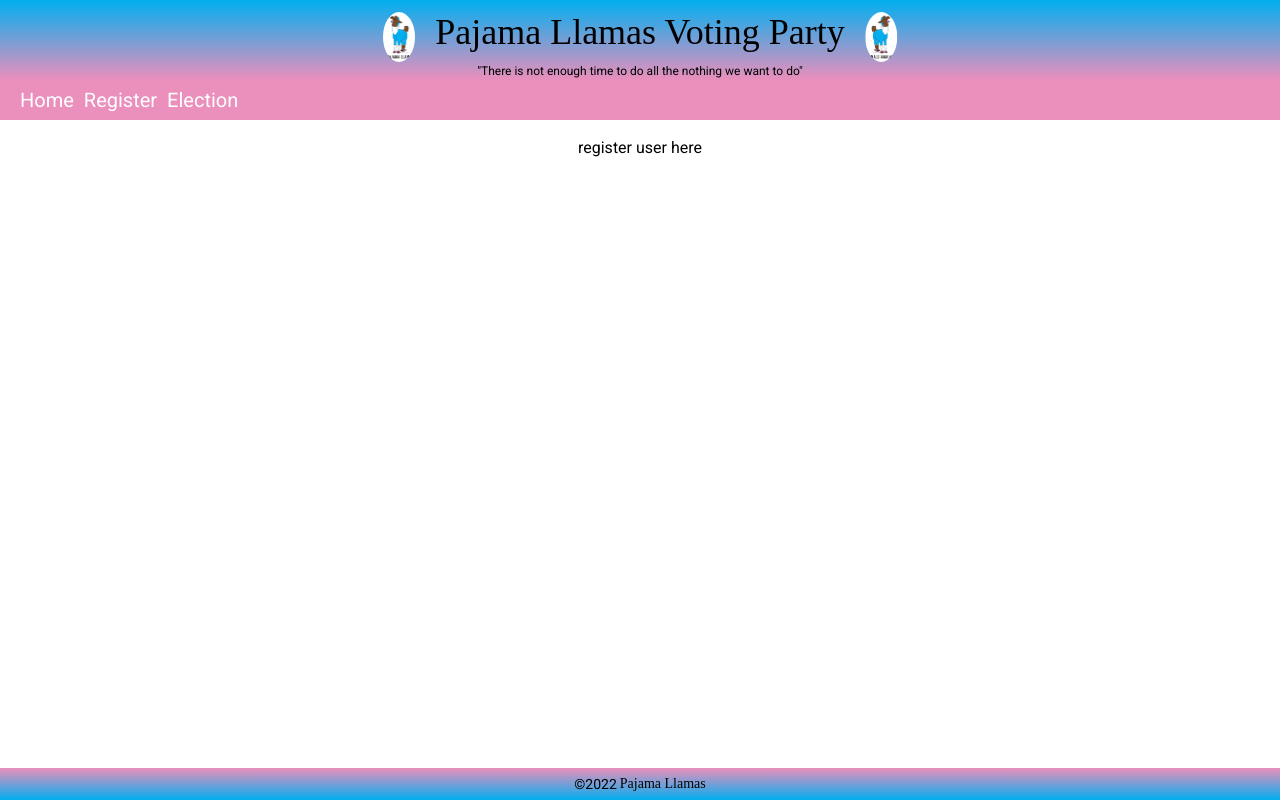
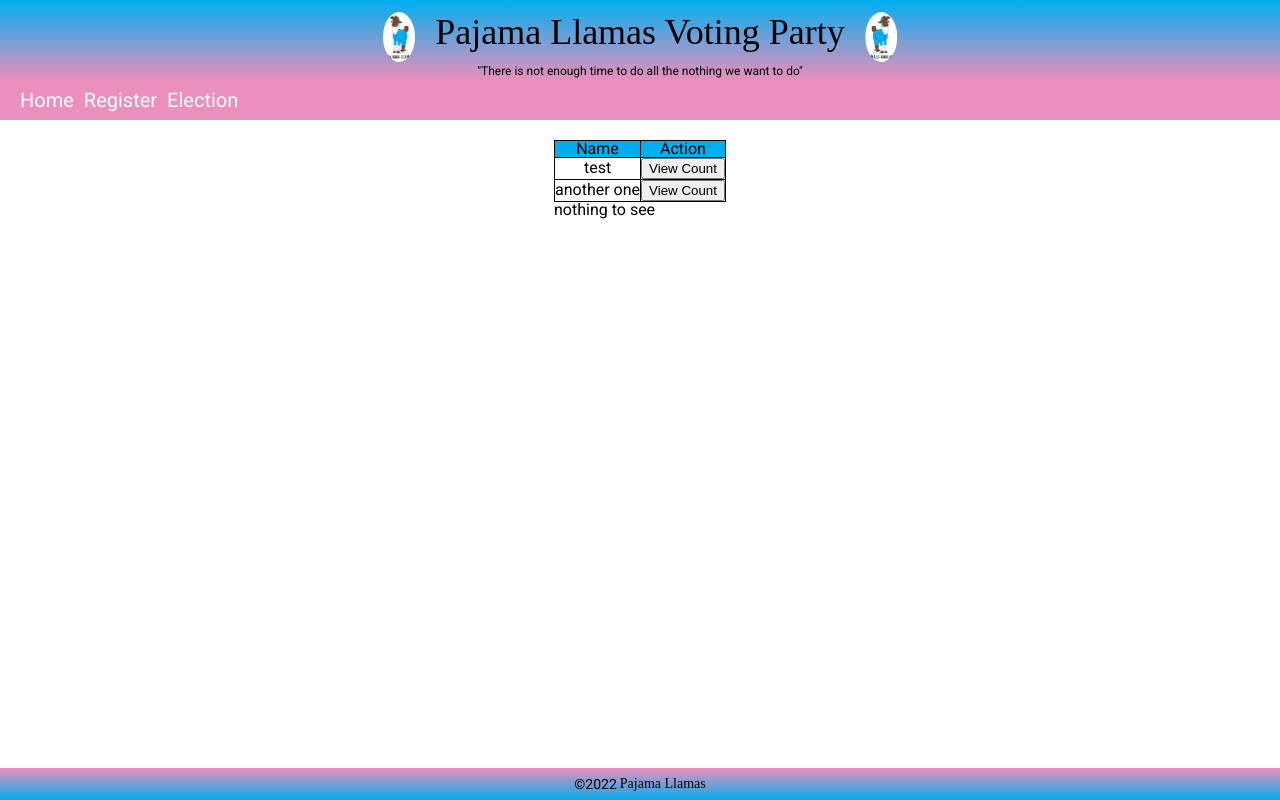
Before and after one commit to Kal-elthegreat/llamas, a JavaScript app in the folder final-proj/: page /election in a window 1280 px wide. Built offline with nearby package versions, Linux system fonts and the light colour scheme; a web font is replaced by a local one.

Commit message:
added dependencies

```diff
--- a/final-proj/package.json
+++ b/final-proj/package.json
@@ -9,8 +9,11 @@
     "prop-types": "^15.8.1",
     "react": "^17.0.2",
     "react-dom": "^17.0.2",
+    "react-redux": "^7.2.6",
     "react-router-dom": "^6.2.1",
     "react-scripts": "5.0.0",
+    "redux": "^4.1.2",
+    "redux-thunk": "^2.4.1",
     "web-vitals": "^2.1.4"
   },
   "scripts": {
--- a/final-proj/src/App.js
+++ b/final-proj/src/App.js
@@ -9,8 +9,8 @@ export const App = () => {
     <Routes>
       <Route path="/" element={<Layout />}>
         <Route index element={<Home />}/>
-        <Route path="register" element={<CreateElection/>}/>
-        <Route path="election" element={<RegisterUser/>}/>
+        <Route path="register" element={<RegisterUser/>}/> {/* Redux Provider wraps here */}
+        <Route path="election" element={<CreateElection/>}/> {/* Redux Provider wraps here */}
       </Route>
     </Routes>
 
--- /dev/null
+++ b/final-proj/src/components/election/ElectionResults.js
@@ -0,0 +1,25 @@
+
+
+export const ElectionResults = (props) => {
+
+    const { shouldDisplay } = props;
+    return (
+        <div>
+            {shouldDisplay && (
+                <table>
+                    <thead>
+                        <tr>
+                            <td>Results</td>
+                        </tr>
+                    </thead>
+                    <tbody>
+                        <tr>
+                            {/* <td>{obj.question</td> */}
+                        </tr>
+                    </tbody>
+                </table>
+            )}
+            <h1>nothing to see</h1>
+        </div>
+    )
+}
--- /dev/null
+++ b/final-proj/src/components/election/ElectionRow.js
@@ -0,0 +1,9 @@
+export const ElectionRow = (props) => {
+    const { election} = props;
+    return (
+        <tr>
+            <td>{election.name}</td>
+            <td><button onClick={() => {console.log(`display results for ${election.id}`)}}>View Count</button></td> {/* get obj by id, set should display to true */}
+        </tr>
+    )
+}
--- /dev/null
+++ b/final-proj/src/components/election/ElectionsTable.js
@@ -0,0 +1,26 @@
+import { ElectionRow } from './ElectionRow';
+import './index.css'
+
+export const ElectionsTable = (props) => {
+    const { data } = props;
+    return (
+        <table>
+            <thead>
+                <tr>
+                    <th>Name</th>
+                    <th>Action</th>
+                </tr>
+            </thead>
+            <tbody>
+                {data.map(el => {
+                    return (
+                        <ElectionRow
+                            key={el.id}
+                            election={el}
+                        />
+                    )
+                })}
+            </tbody>
+        </table>
+    )
+}
--- a/final-proj/src/components/election/createElection.js
+++ b/final-proj/src/components/election/createElection.js
@@ -1,5 +1,60 @@
+import {ElectionsTable} from './ElectionsTable'
+import {ElectionResults} from './ElectionResults'
+
 export const CreateElection = () => {
+    // grab necessary state from store here and pass to children
     return (
-        <h1>create election here</h1>
+        <div>
+            {/* <Form /> */}
+            <ElectionsTable data={data}/>
+            <ElectionResults shouldDisplay={false}/>
+        </div>
     )
 }
+
+const data = [
+    {
+        "id": 2,
+        "name": 'test',
+        "questionnaire": [
+            {
+                "id": 1,
+                "question": "Pets need to be considered as dependents for tax purposes?",
+                "yesCount": 0,
+                "noCount": 4,
+                "voterIds": [1,17,92,35]
+            },
+            {
+                "id": 2,
+                "question": "Public transport should be free?",
+                "yesCount": 4,
+                "noCount": 0,
+                "voterIds": [1,17,92,35]
+            },
+            {
+                "id": 3,
+                "question": "Pets need to be considered as dependents for tax purposes?",
+                "yesCount": 2,
+                "noCount": 2,
+                "voterIds": [1,17,92,35]
+            },
+        ]
+    },
+    {
+        "id": 3,
+        "name": 'another one',
+        "questionnaire": [
+            {
+                "id": 1,
+                "question": "Pets need to be considered as dependents for tax purposes?",
+                "pollCount": 0
+            },
+            {
+                "id": 2,
+                "question": "Public transport should be free?",
+                "pollCount": 0
+            }
+        ]
+    },
+
+]
--- /dev/null
+++ b/final-proj/src/components/election/index.css
@@ -0,0 +1,9 @@
+th {
+    background-color: #01aeef;
+    border: 1px solid black;
+}
+
+td {
+    text-align: center;
+    border: 1px solid black;
+}
```
Also changed, not shown: 1 other file (tests, documents, lock files or other folders).
